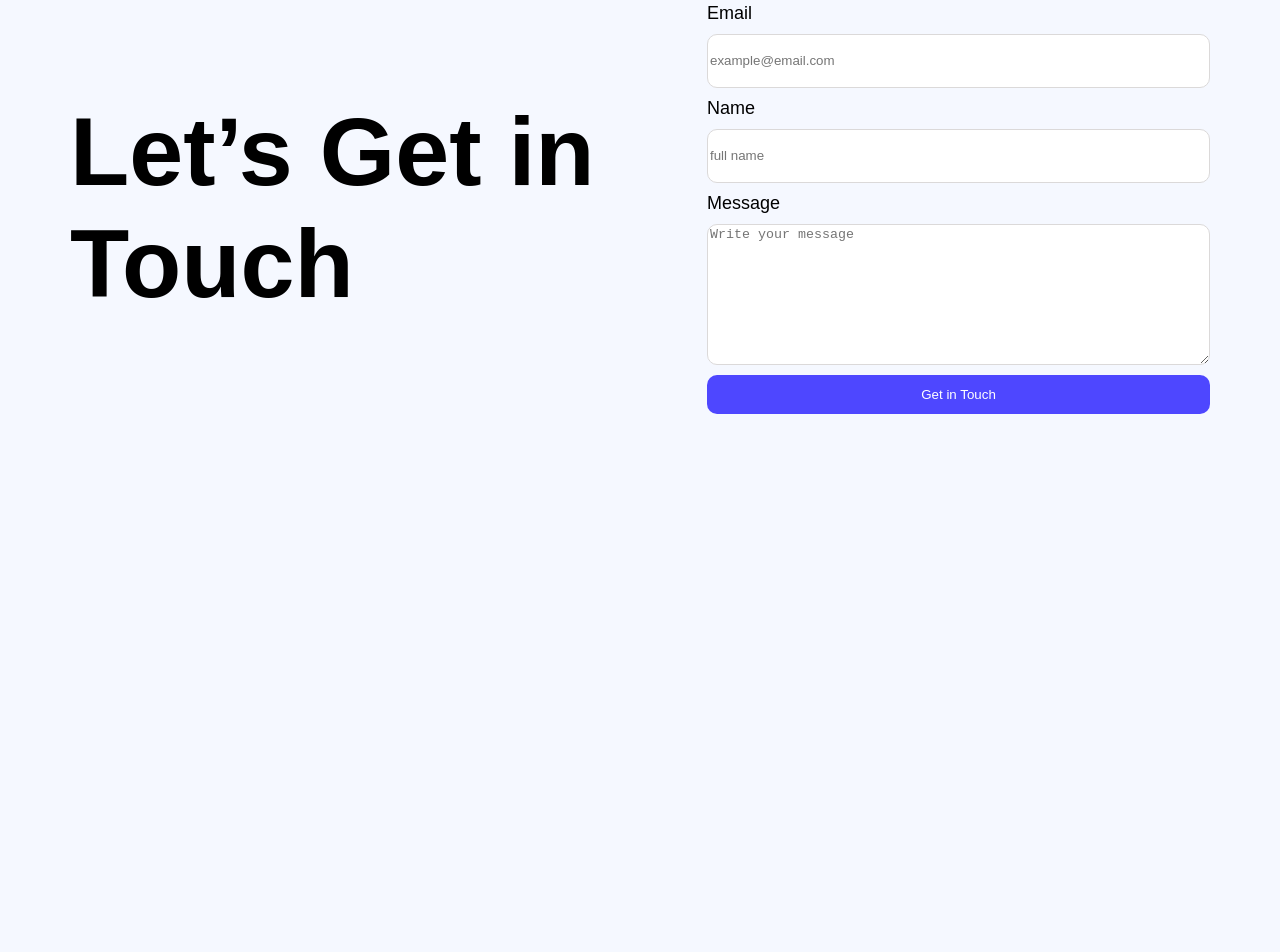
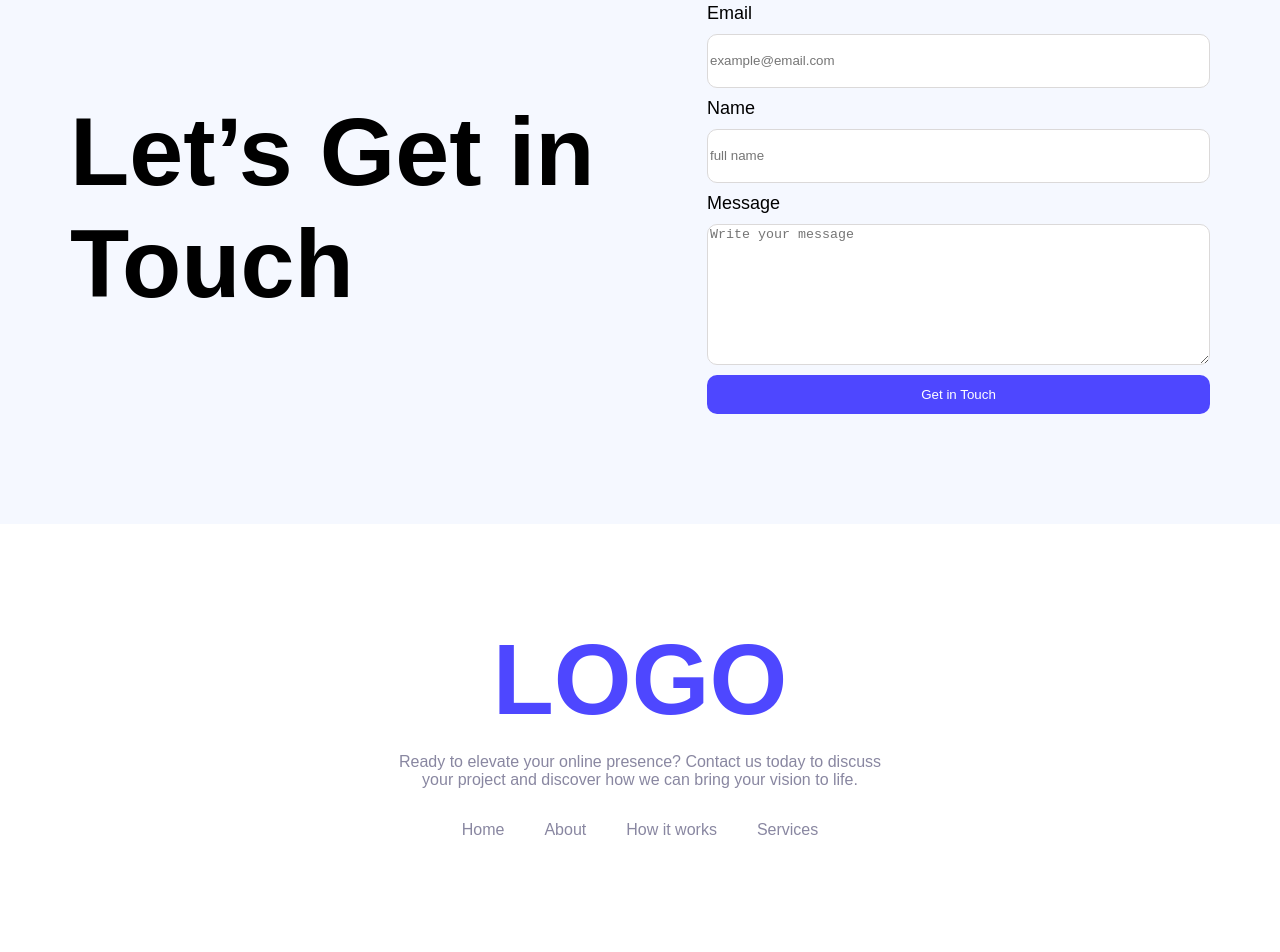
Before and after one commit to shoyaibsazzad/my-first-assignment, a plain HTML site: page index.html in a window 1280 px wide. Shown: the part 2944-3896 px from the top of the page. Before the commit the page ends 3468 px from the top, so only its background shows below. Drawn offline with Linux system fonts and the light colour scheme.

Commit message:
completed

```diff
--- a/index.html
+++ b/index.html
@@ -140,5 +140,16 @@
             <button class="btn-contact">Get in Touch</button>
         </div>
     </section>
+
+    <footer>
+        <h2>LOGO</h2>
+        <p class="para">Ready to elevate your online presence? Contact us today to discuss <br> your project and discover how we can bring your vision to life.</p>
+        <div  class="menu">
+            <p>Home</p>
+            <p>About</p>
+            <p>How it works</p>
+            <p>Services</p>
+        </div>
+    </footer>
 </body>
 </html>
--- a/style.css
+++ b/style.css
@@ -28,6 +28,7 @@ nav{
     border-radius: 10px;
     color: white;
     border: none;
+    transition: transform 0.2s ease;
 }
 .hero{
     display: flex;
@@ -70,6 +71,7 @@ main h1{
     border-radius: 10px;
     color: white;
     border: none;
+    transition: transform 0.2s ease;
 }
 .users{
     max-width: 1140px;
@@ -230,7 +232,38 @@ textarea{
     color: white;
     border: none;
     width: 100%;
+    transition: transform 0.2s ease;
 }
  .btn-contact:hover, .btn-main:hover, .btn-nav:hover{
     background-color:rgb(9, 6, 91) ;
+    transform: scale(1.05);
  }
+
+ footer{
+   height: 428px;
+    margin: 0 auto;
+
+    display: flex;
+    flex-direction: column;
+    justify-content: center;
+    align-items: center;
+    background-color: white;
+ }
+ .menu{
+    display: flex;
+    justify-content: space-around;
+    gap: 40px;
+ }
+ footer h2{
+    font-size: 100px;
+    font-weight: bolder;
+    color: rgba(78, 71, 255, 1);
+    margin: 0;
+ }
+ .para{
+    text-align: center;
+    color: rgba(137, 135, 161, 1);
+ }
+ .menu p{
+    color: rgba(137, 135, 161, 1);
+ }
```
